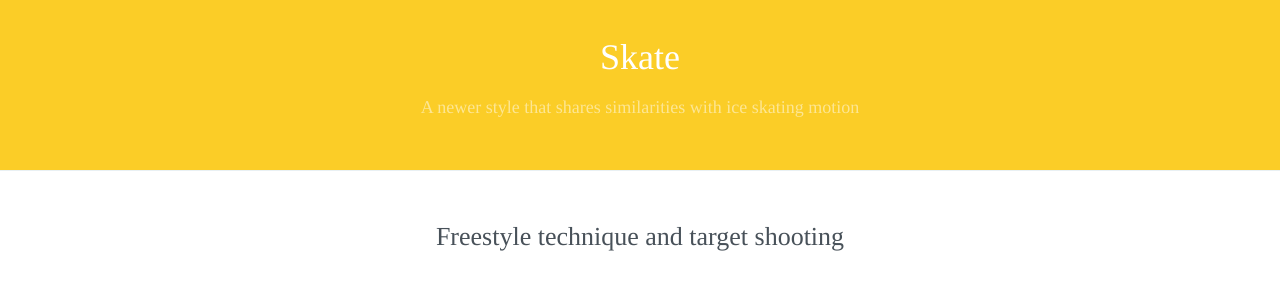
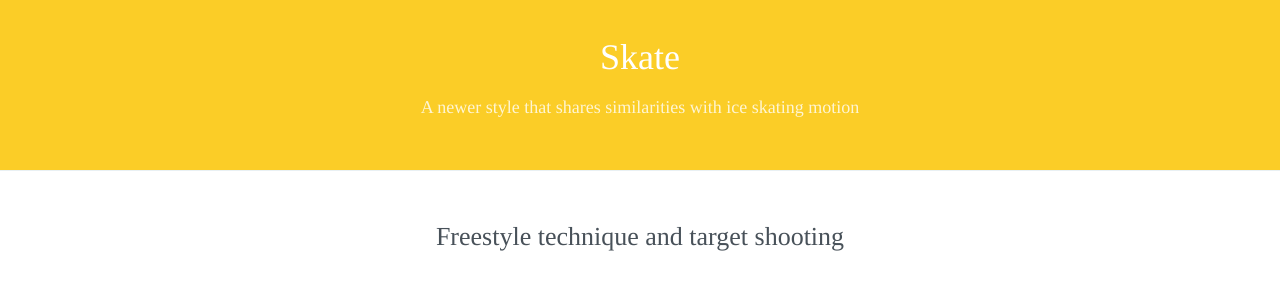
Before and after one commit to robcatto/robcatto.github.io, a Jekyll site: the page built from discoverxc/skate/index.html, in a window 1280 px wide. Shown: the part 223-512 px from the top of the page. Built offline with Jekyll 4.4.1, drawn with Linux system fonts in a browser that asks for light colours; some web fonts are replaced; Markdown is read by kramdown in place of the engine named in the settings.

Commit message:
Update index.html

```diff
--- a/discoverxc/skate/index.html
+++ b/discoverxc/skate/index.html
@@ -37,7 +37,7 @@ layout: default
     </g>
 </svg>
                 <h1 class="feature_heading" style="color: white;">Skate</h1>
-                <h2 class="feature_subheading">A newer style that shares similarities with ice skating motion</h2>
+                <h2 class="feature_subheading" style="color: rgba(255,255,255,0.8)">A newer style that shares similarities with ice skating motion</h2>
             </section>
 
 
```
